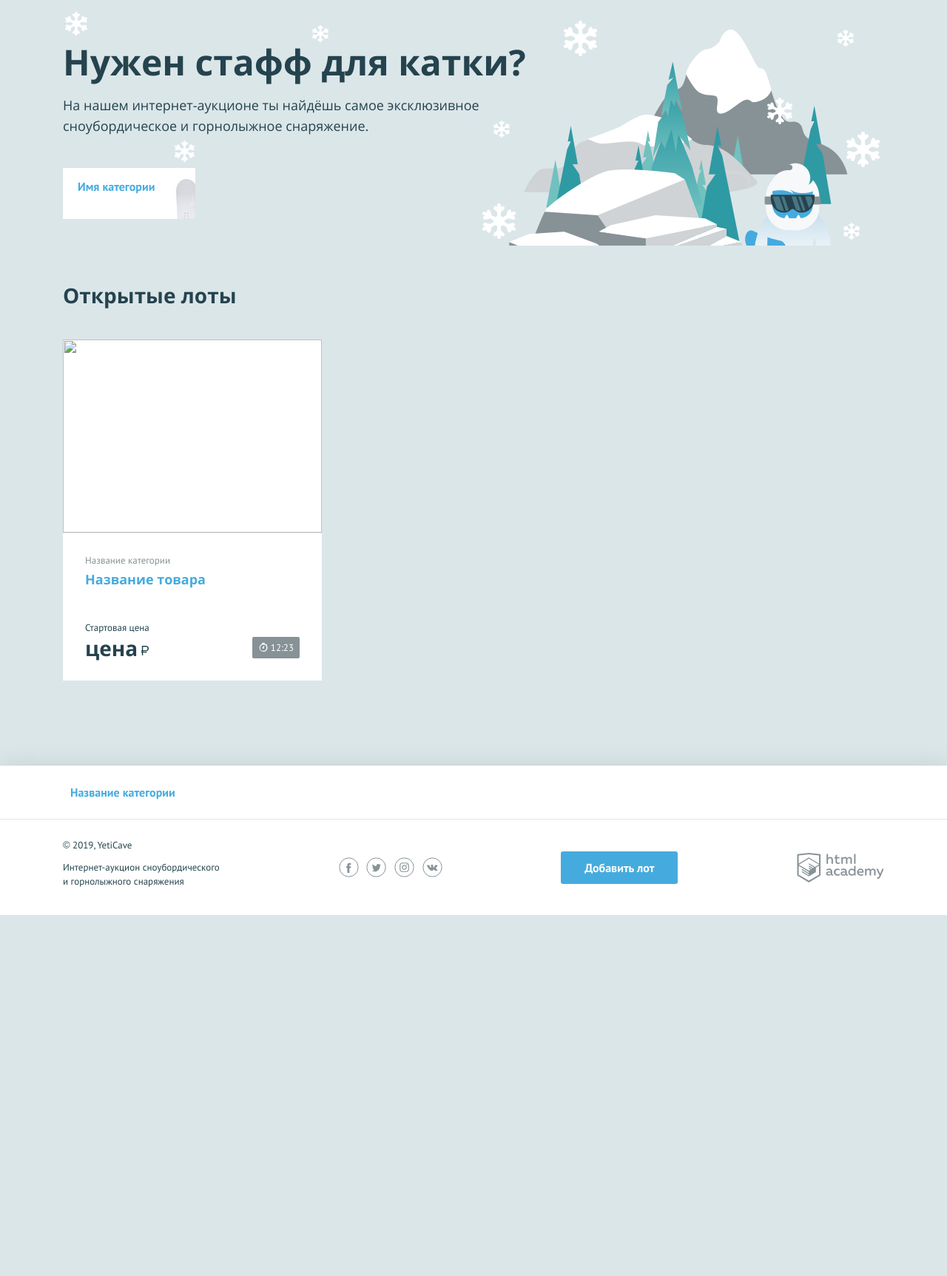
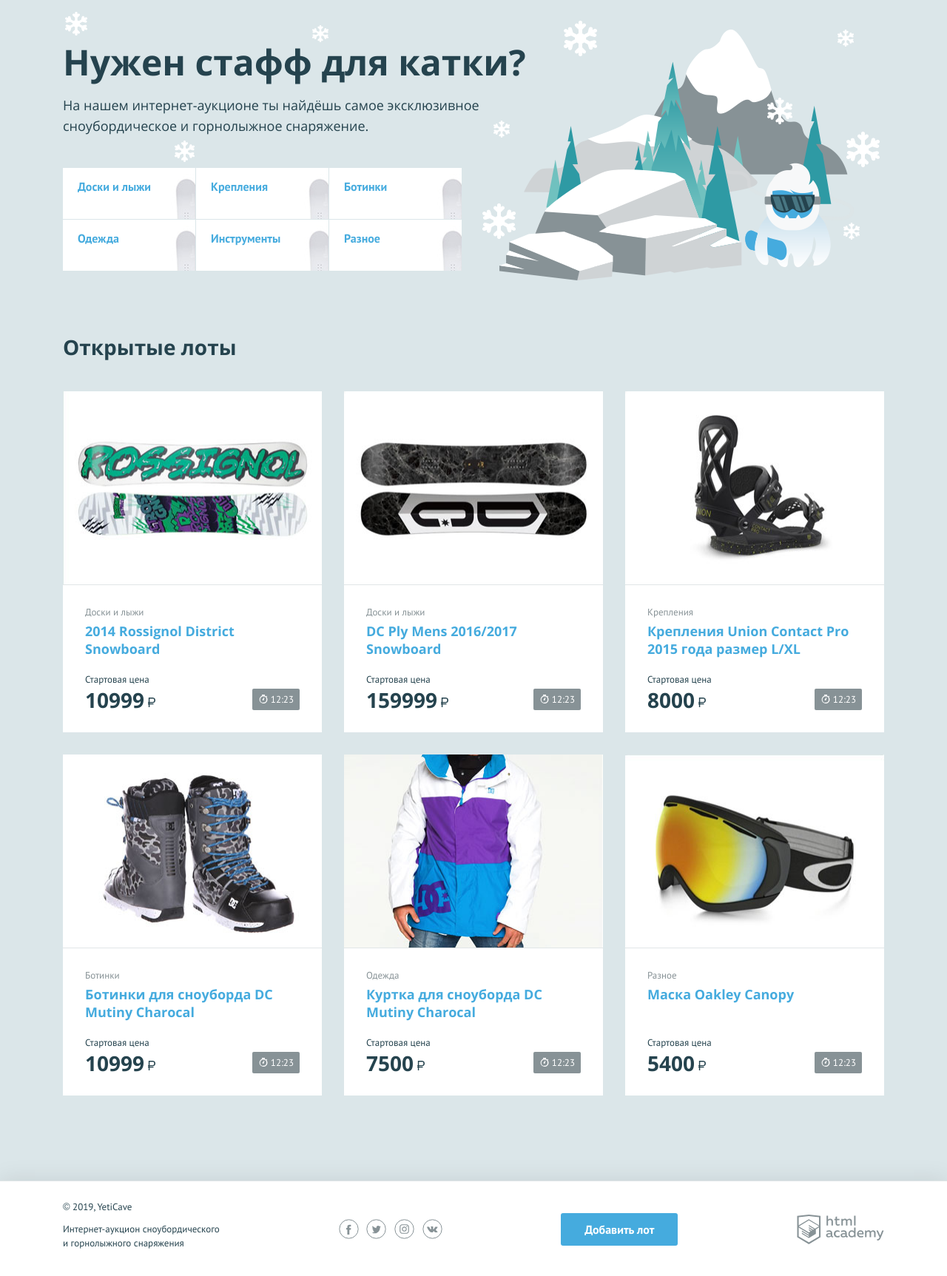
Before and after one commit to meaqese/582965-yeticave-9, a PHP site: page / in a window 1280 px wide. Shown: the part 107-1832 px from the top of the page at 74% size. Before the commit the page ends 1344 px from the top, so only its background shows below. Run offline with PHP 8.4, Linux system fonts and the light colour scheme.

Commit message:
Доделал итерации

```diff
--- a/index.php
+++ b/index.php
@@ -2,6 +2,50 @@
 $is_auth = rand(0, 1);
 
 $user_name = ''; // укажите здесь ваше имя
+
+$i = 0;
+
+#ARRAYS#
+$goodnamelist = ['Доски и лыжи','Крепления','Ботинки','Одежда','Инструменты','Разное'];
+$goodlist = [
+    [
+        "name"=>"2014 Rossignol District Snowboard",
+        "category"=>"$goodnamelist[0]",
+        "price"=>"10999",
+        "picture"=>"img/lot-1.jpg",
+    ],
+    [
+        "name"=>"DC Ply Mens 2016/2017 Snowboard",
+        "category"=>"$goodnamelist[0]",
+        "price"=>"159999",
+        "picture"=>"img/lot-2.jpg",
+    ],
+    [
+        "name"=>"Крепления Union Contact Pro 2015 года размер L/XL",
+        "category"=>"$goodnamelist[1]",
+        "price"=>"8000",
+        "picture"=>"img/lot-3.jpg",
+    ],
+    [
+        "name"=>"Ботинки для сноуборда DC Mutiny Charocal",
+        "category"=>"$goodnamelist[2]",
+        "price"=>"10999",
+        "picture"=>"img/lot-4.jpg",
+    ],
+    [
+        "name"=>"Куртка для сноуборда DC Mutiny Charocal",
+        "category"=>"$goodnamelist[3]",
+        "price"=>"7500",
+        "picture"=>"img/lot-5.jpg",
+    ],
+    [
+        "name"=>"Маска Oakley Canopy",
+        "category"=>"$goodnamelist[5]",
+        "price"=>"5400",
+        "picture"=>"img/lot-6.jpg",
+    ]
+];
+$listcount = count($goodnamelist);
 ?>
 <!DOCTYPE html>
 <html lang="ru">
@@ -39,10 +83,11 @@ $user_name = ''; // укажите здесь ваше имя
             <h2 class="promo__title">Нужен стафф для катки?</h2>
             <p class="promo__text">На нашем интернет-аукционе ты найдёшь самое эксклюзивное сноубордическое и горнолыжное снаряжение.</p>
             <ul class="promo__list">
-            <!--заполните этот список из массива категорий-->
+                <?php while ($i < $listcount): ?>
                     <li class="promo__item promo__item--boards">
-                <a class="promo__link" href="pages/all-lots.html">Имя категории</a>
+                        <a class="promo__link" href="pages/all-lots.html"><?php echo $goodnamelist[$i]; $i++; ?></a>
                     </li>
+                <?php endwhile; ?>
             </ul>
         </section>
         <section class="lots">
@@ -50,18 +95,18 @@ $user_name = ''; // укажите здесь ваше имя
                 <h2>Открытые лоты</h2>
             </div>
             <ul class="lots__list">
-            <!--заполните этот список из массива с товарами-->
+                <?php foreach ($goodlist as $key => $val): ?>
                     <li class="lots__item lot">
                         <div class="lot__image">
-                    <img src="" width="350" height="260" alt="">
+                            <img src="<?php echo $val['picture'];?>" width="350" height="260" alt="">
                         </div>
                         <div class="lot__info">
-                    <span class="lot__category">Название категории</span>
-                    <h3 class="lot__title"><a class="text-link" href="pages/lot.html">Название товара</a></h3>
+                            <span class="lot__category"><?php echo $val['category']; ?></span>
+                            <h3 class="lot__title"><a class="text-link" href="pages/lot.html"><?php echo $val['name']; ?></a></h3>
                             <div class="lot__state">
                                 <div class="lot__rate">
                                     <span class="lot__amount">Стартовая цена</span>
-                            <span class="lot__cost">цена<b class="rub">р</b></span>
+                                    <span class="lot__cost"><?php echo $val['price']; ?><b class="rub">р</b></span>
                                 </div>
                                 <div class="lot__timer timer">
                                     12:23
@@ -69,6 +114,7 @@ $user_name = ''; // укажите здесь ваше имя
                             </div>
                         </div>
                     </li>
+                <?php endforeach; ?>
             </ul>
         </section>
     </main>
@@ -77,10 +123,11 @@ $user_name = ''; // укажите здесь ваше имя
 <footer class="main-footer">
     <nav class="nav">
         <ul class="nav__list container">
-            <!--заполните этот список из массива категорий-->
+            <?php while ($i < $listcount): ?>
                 <li class="nav__item">
-                <a href="pages/all-lots.html">Название категории</a>
+                    <a href="pages/all-lots.html"><?php echo $goodnamelist[$i];$i++; ?></a>
                 </li>
+            <?php endwhile; ?>
         </ul>
     </nav>
     <div class="main-footer__bottom container">
```
Lines whose indentation alone changed are shown as unchanged.
